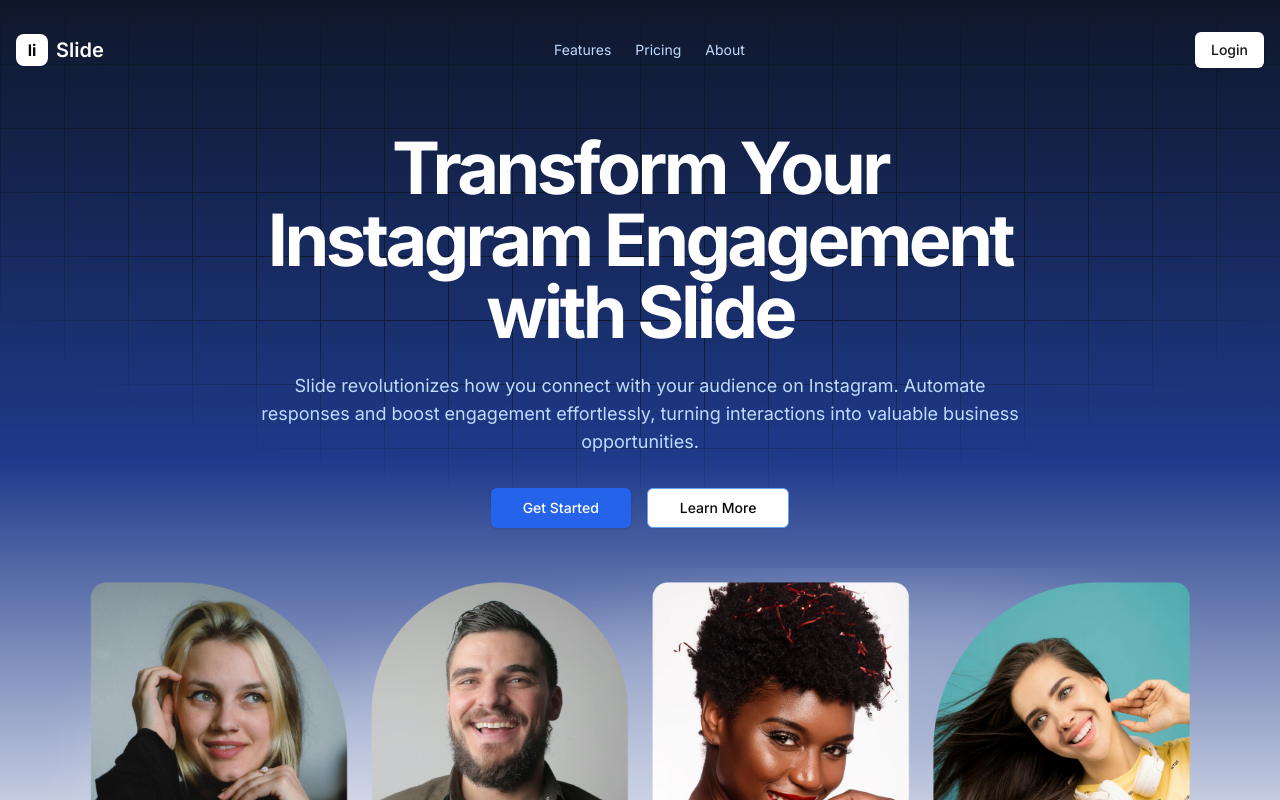
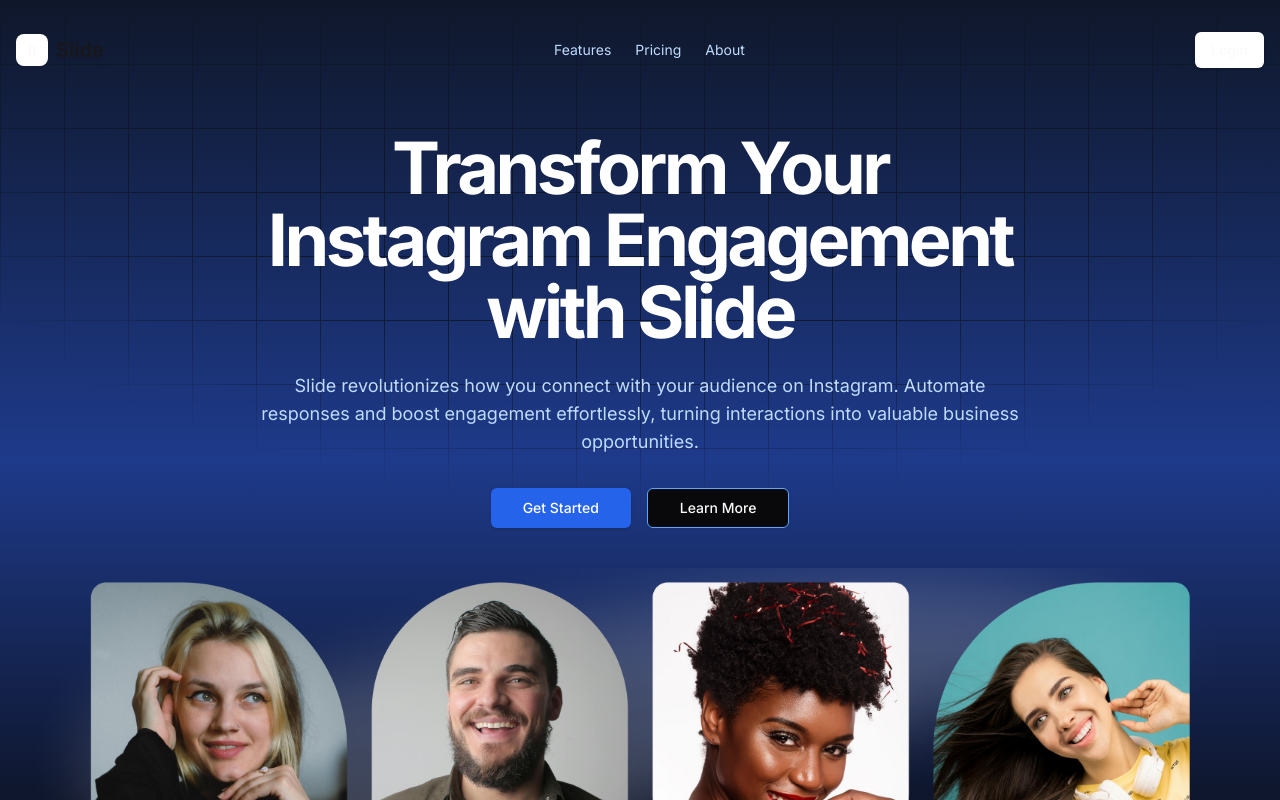
Before and after one commit to younusraza909/slides-instagram-automation, a Next.js app: page / in a window 1280 px wide. Shown: the top 800 px of the page. Built offline with nearby package versions, Linux system fonts and the light colour scheme.

Commit message:
Added Next Theme

```diff
--- a/package.json
+++ b/package.json
@@ -9,7 +9,7 @@
     "lint": "next lint"
   },
   "dependencies": {
-    "@clerk/nextjs": "4.2.0",
+    "@clerk/nextjs": "^6.8.2",
     "@hookform/resolvers": "^3.9.1",
     "@radix-ui/react-accordion": "^1.2.1",
     "@radix-ui/react-alert-dialog": "^1.1.2",
--- a/src/app/layout.tsx
+++ b/src/app/layout.tsx
@@ -2,6 +2,8 @@ import type { Metadata } from "next";
 import { Inter } from "next/font/google";
 import "./globals.css";
 import { ClerkProvider } from "@clerk/nextjs";
+import { ThemeProvider } from "@/providers/theme-provider";
+import { Toaster } from "sonner";
 
 const inter = Inter({ subsets: ["latin"] });
 
@@ -17,8 +19,17 @@ export default function RootLayout({
 }>) {
   return (
     <ClerkProvider>
-      <html lang="en">
-        <body className={inter.className}>{children}</body>
+      <html lang="en" suppressHydrationWarning>
+        <ThemeProvider
+          attribute="class"
+          defaultTheme="dark"
+          disableTransitionOnChange
+        >
+          <body className={inter.className}>
+            {children}
+            <Toaster />
+          </body>
+        </ThemeProvider>
       </html>
     </ClerkProvider>
   );
--- a/src/middleware.ts
+++ b/src/middleware.ts
@@ -5,8 +5,9 @@ const isProtectedRoute = createRouteMatcher([
   "/api/payment(.*)",
   "/callback(.*)",
 ]);
-export default clerkMiddleware();
-
+export default clerkMiddleware(async (auth, req) => {
+  if (isProtectedRoute(req)) await auth.protect();
+});
 export const config = {
   matcher: [
     // Skip Next.js internals and all static files, unless found in search params
--- /dev/null
+++ b/src/providers/theme-provider.tsx
@@ -0,0 +1,11 @@
+"use client";
+
+import * as React from "react";
+import { ThemeProvider as NextThemesProvider } from "next-themes";
+
+export function ThemeProvider({
+  children,
+  ...props
+}: React.ComponentProps<typeof NextThemesProvider>) {
+  return <NextThemesProvider {...props}>{children}</NextThemesProvider>;
+}
```
Also changed, not shown: 1 other file (tests, documents, lock files or other folders).
